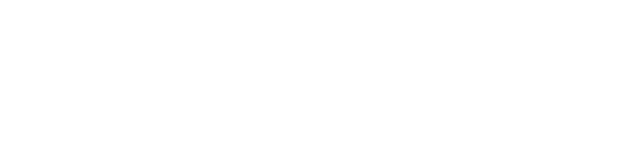
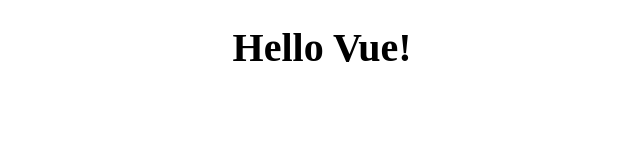
Before and after one commit to lazzaric92/vue-hello, a plain HTML site: page index.html in a window 1280 px wide. Shown: the whole page, without its empty margins (318-958 px from the left). Drawn offline with nearby package versions, Linux system fonts and the light colour scheme.

Commit message:
added h1 with content 'message'

```diff
--- a/css/style.css
+++ b/css/style.css
@@ -3,3 +3,12 @@
     padding: 0;
     box-sizing: border-box;
 }
+
+.container {
+    text-align: center;
+}
+
+h1 {
+    padding: 1.5rem 0;
+    font-size: 2.5rem;
+}
--- a/index.html
+++ b/index.html
@@ -4,13 +4,15 @@
     <meta charset="UTF-8">
     <meta name="viewport" content="width=device-width, initial-scale=1.0">
     <link rel="stylesheet" href="css/style.css">
-    <title>Vue Hello</title>
     <!-- Vue.js -->
     <script src="https://unpkg.com/vue@3/dist/vue.global.js"></script>
+    <title>Vue Hello</title>
 </head>
 <body>
     <div id="app">
-
+        <div class="container">
+            <h1>{{ message }}</h1>
+        </div>
     </div>
 
     <script src="js/script.js"></script>
--- a/js/script.js
+++ b/js/script.js
@@ -3,7 +3,7 @@
 createApp({
     data() {
         return {
-
+            message: 'Hello Vue!',
         }
     }
 }).mount('#app')
```
Also changed, not shown: 1 other file.
